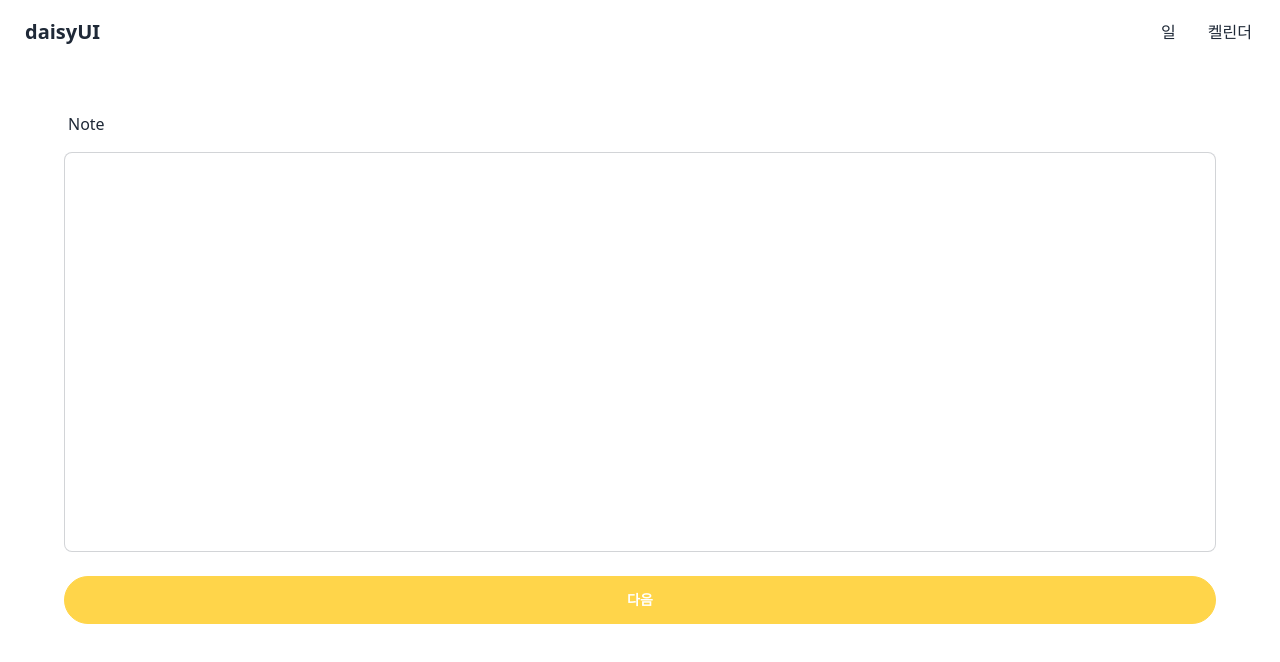
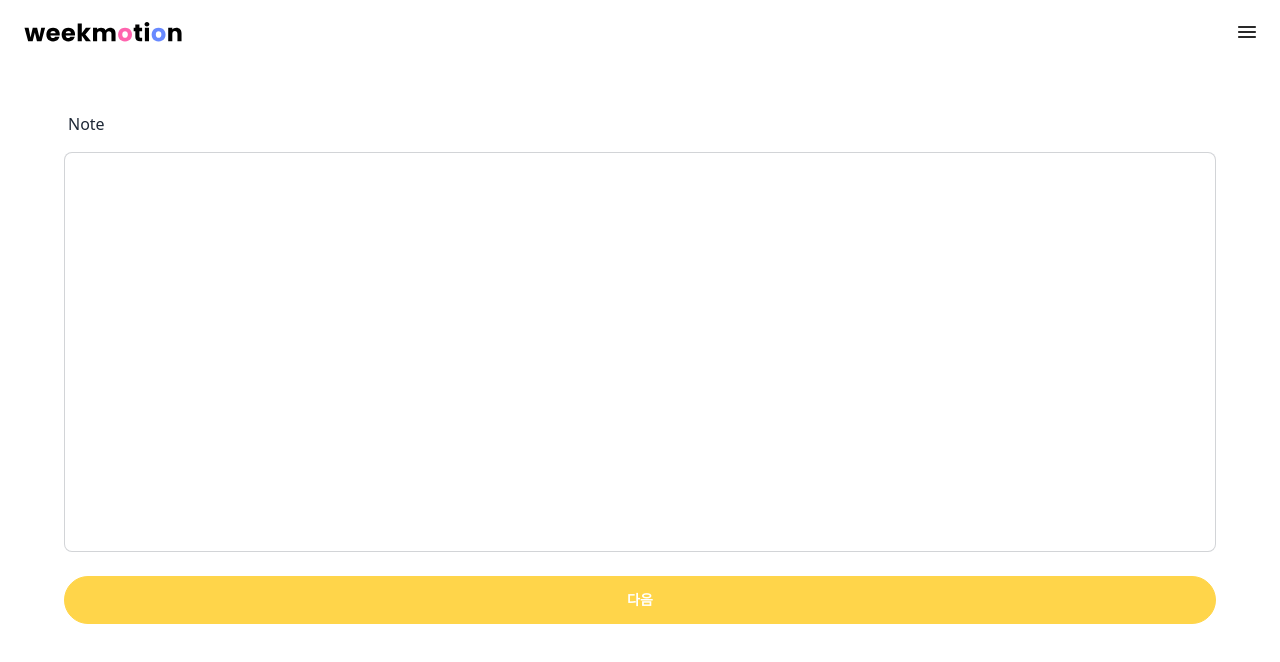
Before and after one commit to kimploo/WMM-Weekmotion-frontend, a React (Vite) app: page / in a window 1280 px wide. Shown: the top 662 px of the page. Built offline with nearby package versions, Linux system fonts and the light colour scheme.

Commit message:
refactor : 네비게이션 디자인 변경
상단 네비게이션 디자인 변경 및 이미지 추가

```diff
--- a/src/components/Nav.tsx
+++ b/src/components/Nav.tsx
@@ -1,22 +1,18 @@
 import { Link } from 'react-router-dom';
+
+import weekmotionTitle from '../assets/images/weekmotion_title.svg';
+import hamburger from '../assets/images/hamburger.svg';
 
 export default function Nav() {
   return (
-    <div className="navbar bg-base-100">
-      <div className="flex-1">
-        <Link className="btn btn-ghost normal-case text-xl" to={'/'}>
-          daisyUI
+    <div className="navbar bg-mono-100">
+      <div className="flex-1 pl-4">
+        <Link to={'/'}>
+          <img src={weekmotionTitle} alt="title" />
         </Link>
       </div>
-      <div className="flex-none">
-        <ul className="menu menu-horizontal px-1">
-          <li>
-            <Link to={'/diary'}>일</Link>
-          </li>
-          <li>
-            <Link to={'/calendar'}>켈린더</Link>
-          </li>
-        </ul>
+      <div className="flex-none pr-4">
+        <img src={hamburger} alt="menu" className="cursor-pointer" />
       </div>
     </div>
   );
```
Also changed, not shown: src/assets/images/hamburger.svg (added), src/assets/images/weekmotion_title.svg (added).
